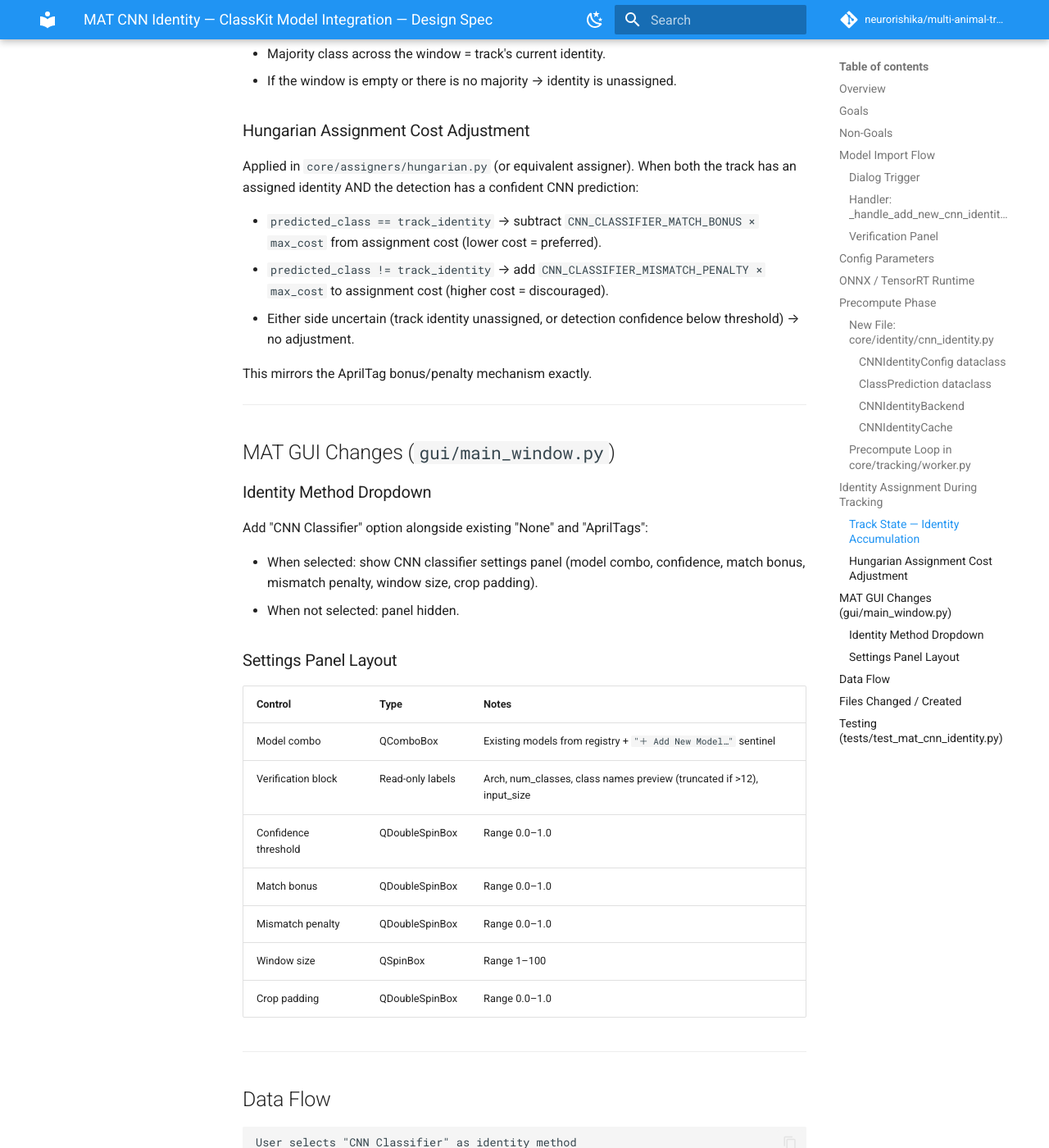
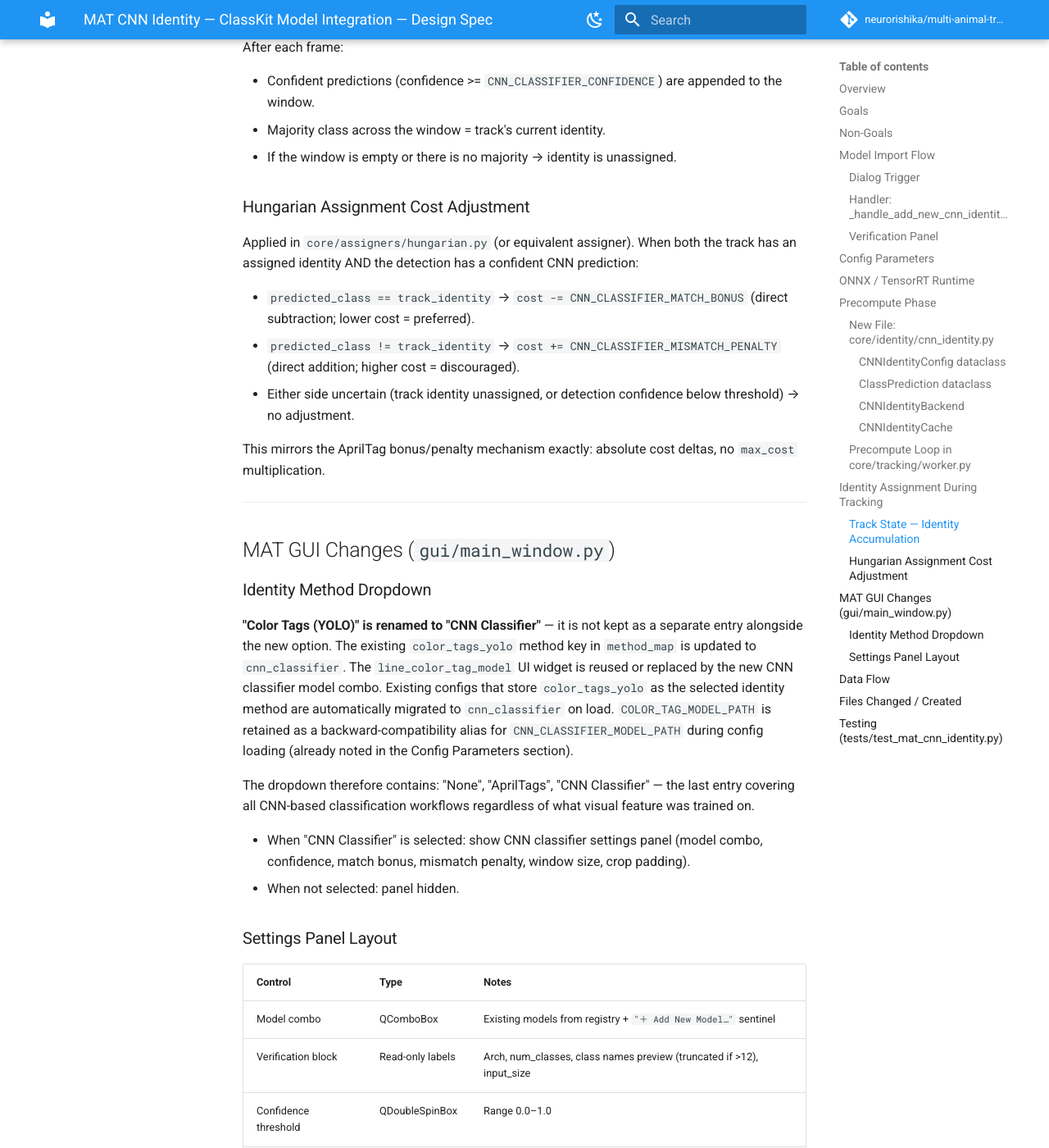
Before and after one commit to neurorishika/multi-animal-tracker, an MkDocs documentation site: the page built from docs/superpowers/specs/2026-03-21-mat-cnn-identity.md, in a window 1280 px wide and 1400 px high, scrolled down 5499 px. Shown: the whole window at 82% size. Built offline with MkDocs 1.6.1 and Material for MkDocs 9.7.7, drawn with Linux system fonts in a browser that asks for light colours; comment, search, counter and statistics services are not loaded; the version menu is left out; some of the changed text lies outside the part shown.

Commit message:
docs: fix spec gaps in MAT CNN identity spec
Co-Authored-By: Claude Sonnet 4.6 <noreply@anthropic.com>

````diff
--- a/docs/superpowers/specs/2026-03-21-mat-cnn-identity.md
+++ b/docs/superpowers/specs/2026-03-21-mat-cnn-identity.md
@@ -85,8 +85,8 @@ New keys added to MAT config (`configs/default.json`):
 | `CNN_CLASSIFIER_LABEL` | str | `""` | Free-text label (display only, from registry) |
 | `CNN_CLASSIFIER_BATCH_SIZE` | int | `64` | Inference batch size |
 | `CNN_CLASSIFIER_CROP_PADDING` | float | `0.1` | OBB crop expansion factor |
-| `CNN_CLASSIFIER_MATCH_BONUS` | float | `0.15` | Assignment cost reduction on class match (fraction of max cost) |
-| `CNN_CLASSIFIER_MISMATCH_PENALTY` | float | `0.25` | Assignment cost increase on class conflict (fraction of max cost) |
+| `CNN_CLASSIFIER_MATCH_BONUS` | float | `20.0` | Assignment cost reduction on class match (absolute, same as `TAG_MATCH_BONUS`) |
+| `CNN_CLASSIFIER_MISMATCH_PENALTY` | float | `50.0` | Assignment cost increase on class conflict (absolute, same as `TAG_MISMATCH_PENALTY`) |
 | `CNN_CLASSIFIER_WINDOW` | int | `10` | Sliding window size for majority-vote identity accumulation |
 
 `COLOR_TAG_MODEL_PATH` is kept as a backward-compatibility alias for `CNN_CLASSIFIER_MODEL_PATH`.
@@ -110,6 +110,8 @@ The user controls runtime via MAT's global `compute_runtime` setting. No separat
 
 Triggered when identity method = "CNN Classifier" and an OBB detection cache exists. Runs before tracking, same lifecycle as AprilTag precompute.
 
+**Backward mode gate:** CNN identity precompute is **skipped in backward mode** (same condition as AprilTag: `not self.backward_mode`). In backward mode the forward-pass CNN identity cache (if present) is reused as-is. The planner must apply this gate explicitly in `worker.py`.
+
 ### New File: `core/identity/cnn_identity.py`
 
 Pure Python, no Qt dependency, fully testable in isolation.
@@ -193,11 +195,11 @@ Each track maintains a sliding window of `CNN_CLASSIFIER_WINDOW` recent confiden
 
 Applied in `core/assigners/hungarian.py` (or equivalent assigner). When both the track has an assigned identity AND the detection has a confident CNN prediction:
 
-- `predicted_class == track_identity` → subtract `CNN_CLASSIFIER_MATCH_BONUS × max_cost` from assignment cost (lower cost = preferred).
-- `predicted_class != track_identity` → add `CNN_CLASSIFIER_MISMATCH_PENALTY × max_cost` to assignment cost (higher cost = discouraged).
+- `predicted_class == track_identity` → `cost -= CNN_CLASSIFIER_MATCH_BONUS` (direct subtraction; lower cost = preferred).
+- `predicted_class != track_identity` → `cost += CNN_CLASSIFIER_MISMATCH_PENALTY` (direct addition; higher cost = discouraged).
 - Either side uncertain (track identity unassigned, or detection confidence below threshold) → no adjustment.
 
-This mirrors the AprilTag bonus/penalty mechanism exactly.
+This mirrors the AprilTag bonus/penalty mechanism exactly: absolute cost deltas, no `max_cost` multiplication.
 
 ---
 
@@ -205,9 +207,11 @@ This mirrors the AprilTag bonus/penalty mechanism exactly.
 
 ### Identity Method Dropdown
 
-Add "CNN Classifier" option alongside existing "None" and "AprilTags":
+**"Color Tags (YOLO)" is renamed to "CNN Classifier"** — it is not kept as a separate entry alongside the new option. The existing `color_tags_yolo` method key in `method_map` is updated to `cnn_classifier`. The `line_color_tag_model` UI widget is reused or replaced by the new CNN classifier model combo. Existing configs that store `color_tags_yolo` as the selected identity method are automatically migrated to `cnn_classifier` on load. `COLOR_TAG_MODEL_PATH` is retained as a backward-compatibility alias for `CNN_CLASSIFIER_MODEL_PATH` during config loading (already noted in the Config Parameters section).
 
-- When selected: show CNN classifier settings panel (model combo, confidence, match bonus, mismatch penalty, window size, crop padding).
+The dropdown therefore contains: "None", "AprilTags", "CNN Classifier" — the last entry covering all CNN-based classification workflows regardless of what visual feature was trained on.
+
+- When "CNN Classifier" is selected: show CNN classifier settings panel (model combo, confidence, match bonus, mismatch penalty, window size, crop padding).
 - When not selected: panel hidden.
 
 ### Settings Panel Layout
@@ -217,8 +221,8 @@ Add "CNN Classifier" option alongside existing "None" and "AprilTags":
 | Model combo | QComboBox | Existing models from registry + `"＋ Add New Model…"` sentinel |
 | Verification block | Read-only labels | Arch, num_classes, class names preview (truncated if >12), input_size |
 | Confidence threshold | QDoubleSpinBox | Range 0.0–1.0 |
-| Match bonus | QDoubleSpinBox | Range 0.0–1.0 |
-| Mismatch penalty | QDoubleSpinBox | Range 0.0–1.0 |
+| Match bonus | QDoubleSpinBox | Range 0.0–200.0, absolute cost units |
+| Mismatch penalty | QDoubleSpinBox | Range 0.0–200.0, absolute cost units |
 | Window size | QSpinBox | Range 1–100 |
 | Crop padding | QDoubleSpinBox | Range 0.0–1.0 |
 
@@ -251,8 +255,8 @@ Tracking starts with identity method = "CNN Classifier"
         → confident predictions appended to track sliding windows
         → majority vote → track identity assigned
         → Hungarian cost matrix adjusted:
-            match  → cost -= match_bonus × max_cost
-            clash  → cost += mismatch_penalty × max_cost
+            match  → cost -= match_bonus  (absolute, no max_cost multiplication)
+            clash  → cost += mismatch_penalty  (absolute, no max_cost multiplication)
             uncertain → no change
         → assignment proceeds as normal
 ```
````
Also changed, not shown: other parts of docs/superpowers/specs/2026-03-21-mat-cnn-identity.md (+2 -2 lines).
